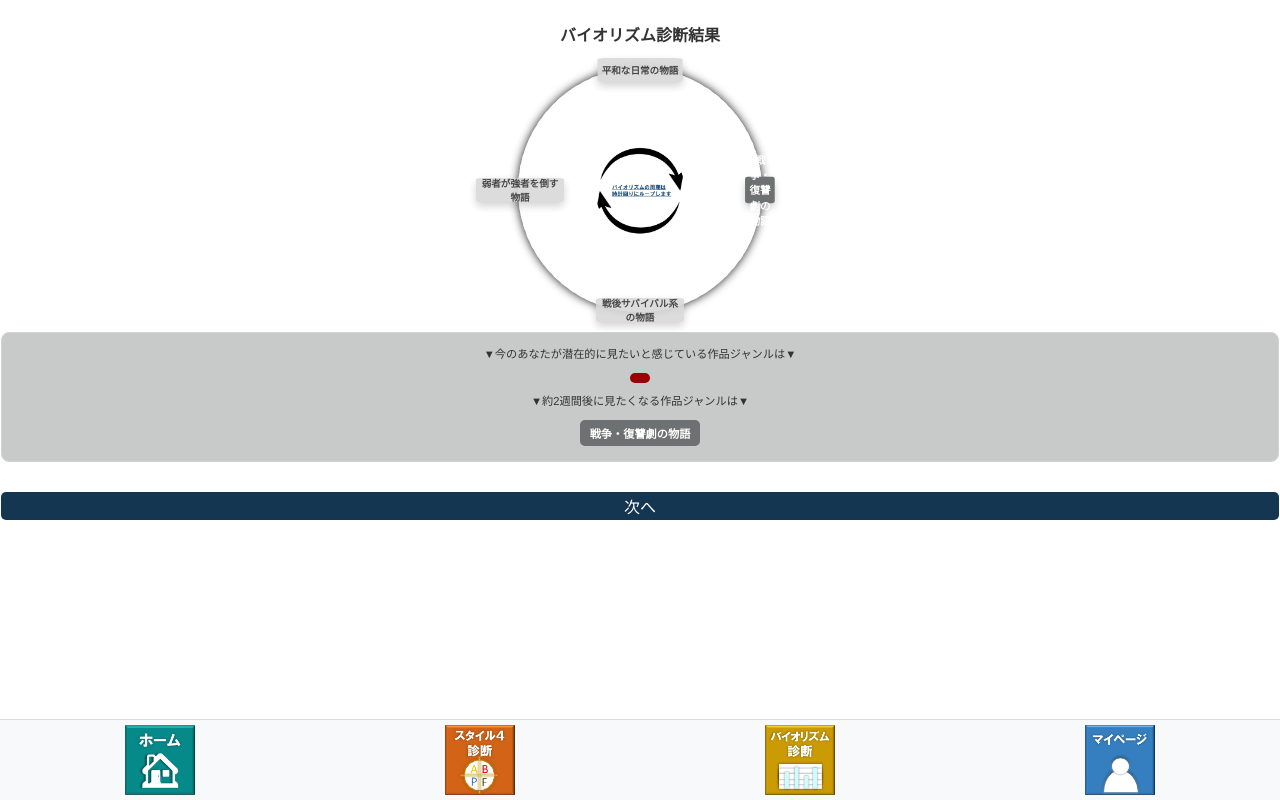
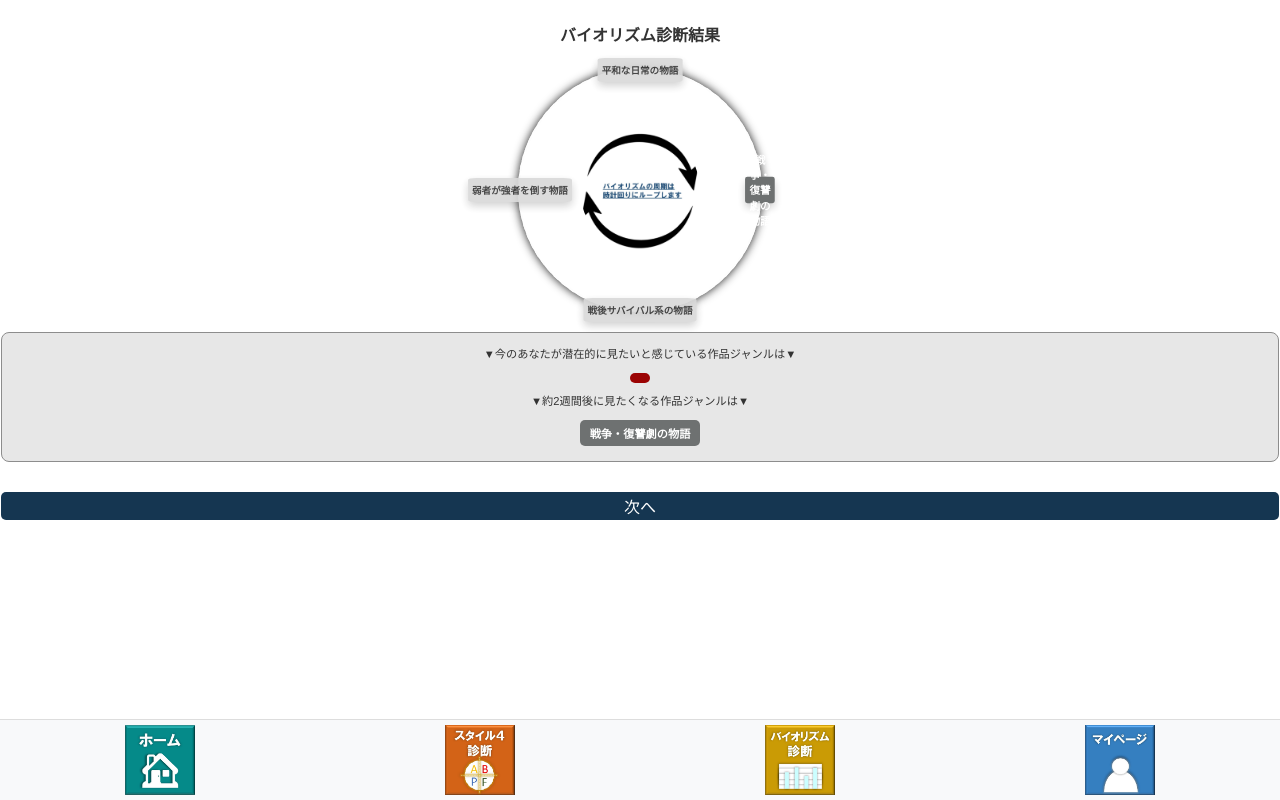
Before and after one commit to sakaguchi2783/GT-golf-app, a React (Create React App) app: page /biorhythm-result in a window 1280 px wide. Built offline with nearby package versions, Linux system fonts and the light colour scheme.

Commit message:
UI修正26

```diff
--- a/src/pages/BiorhythmResult.css
+++ b/src/pages/BiorhythmResult.css
@@ -41,7 +41,7 @@
   .category-item {
     position: absolute;
     width: auto; /* 幅を自動に調整 */
-    max-width: 80px; /* スマホでの横幅を制限 */
+    max-width: 120px; /* スマホでの横幅を制限 */
     height: 20px;
     display: flex;
     justify-content: center;
@@ -103,8 +103,8 @@
     top: 50%;
     left: 50%;
     transform: translate(-50%, -50%); /* 中央基準の位置指定 */
-    width: 90px; /* スマホ表示に適したサイズ */
-    height: 90px;
+    width: 120px; /* スマホ表示に適したサイズ */
+    height: 120px;
     opacity: 1; /* 透明度なし（完全に表示） */
     z-index: 1; /* 最前面に表示 */
     border-radius: 50%; /* 円形にする */
@@ -157,8 +157,8 @@
 /* 作品ジャンルの全体コンテナ */
 .genre-container {
     font-size: 0.7rem; /* 全体を30％ほど小さく */
-    background-color: #c8caca; /* 薄いグレーの背景色 */
-    border: 1px solid #d3d3d3; /* グレーの枠線 */
+    background-color: #e7e7e7; /* 薄いグレーの背景色 */
+    border: 1px solid #8d8d8d; /* グレーの枠線 */
     border-radius: 8px;
     padding: 10px;
     margin: 20px 0 15px; /* 円形表示との間にスペースを追加 */
```
